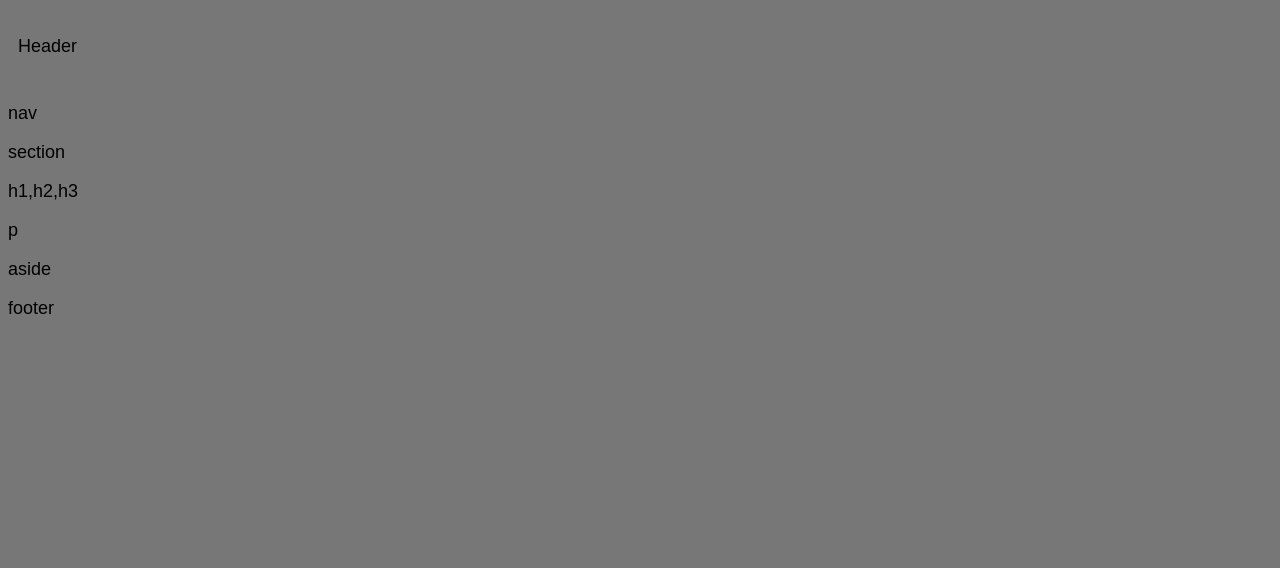
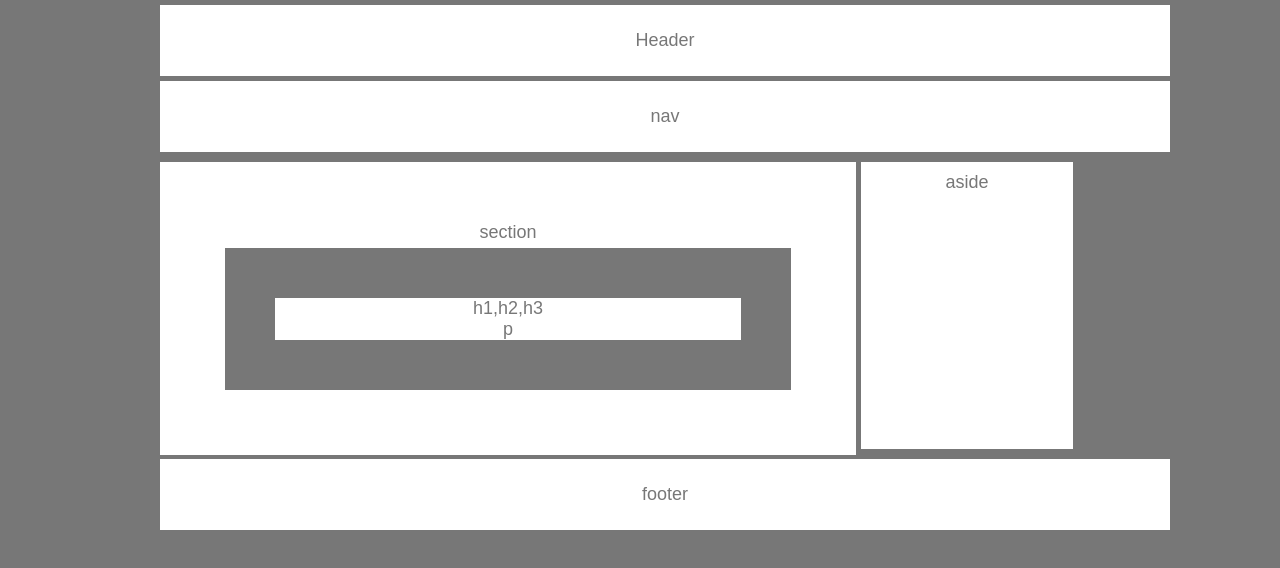
Before and after one commit to smansfield89/HW-Wireframe, a plain HTML site: page index.html in a window 1280 px wide. Drawn offline with Linux system fonts and the light colour scheme.

Commit message:
final commit css

```diff
--- a/style.css
+++ b/style.css
@@ -1,55 +1,106 @@
 
-/* here we are styling the body */
+* {
+
+    margin: 0;
+    padding: 0;
+}
 
 body {
 
     font-family: Arial;
-    background-color: #777;
+    color: #777;
+    background: #777;
     width: 960px;
     font-size: 18px;
-
+    margin: auto;
 }
 
 header {
 
-    background-color: #ebebeb
+    background: white;
+    width: 960px;
     text-align: center;
-    border: 1px;
-    padding: 10px;
+    padding: 25px;
     margin: auto;
+    margin-bottom: 5px;
+    margin-top: 5px;
+
 }
 
 nav {
 
-    background-color: #ebebeb
-    border:
-    padding:
+    background: white;
+    width: 960px;
+    text-align: center;
+    padding: 25px;
+    margin: auto;
+
+
+}
+
+section {
+    display:block;
+    background: white;
+    text-align: center;
+    width: 60%;
+    float: left;
+    padding: 60px;
+    margin: 10px 5px 0 0;
+    overflow: hidden;
+
+
+}
+
+article {
+
+    background:#777;
+    width: auto;
+    /* float: left; */
+    padding: 50px;
+    margin: 5px;
+    overflow: auto
 
 }
 
 
-section {
+h1 {
 
-    background-color: #ebebeb
-    border:
-    padding:
+    background: white;
+    padding: 50px;
+    margin:50px;
+
+}
+
+p {
+
+    background: white
 
 }
 
 aside {
-
-    background-color: #ebebeb
-    border:
-    padding:
-
+    margin: 10px;
+    display:block;
+    text-align: center;
+    background: white;
+    width: 20%;
+    /* float: right; */
+    padding: 10px;
+    overflow: hidden;
+    height: 267px;
 
 }
 
+.clear {
+    clear: both;
+}
 
 footer {
 
-    background-color: #ebebeb
-    border:
-    padding:
+    clear:both;
+    background: white;
+    width: 960px;
+    text-align: center;
+    padding: 25px;
+    margin: auto;
 
 }
```
